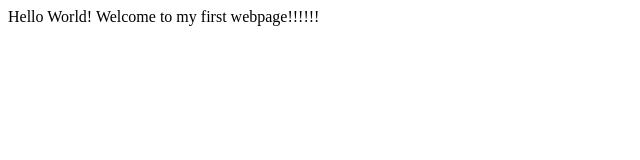
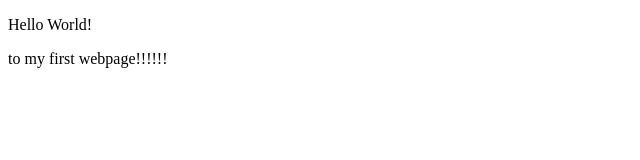
Before and after one commit to ChelseaOwiti/Websitesss, a plain HTML site: page myfirstwebpage.html in a window 1280 px wide. Shown: the whole page, without its empty margins (0-640 px from the left). Drawn offline with Linux system fonts and the light colour scheme.

Commit message:
add paragraphs

```diff
--- a/myfirstwebpage.html
+++ b/myfirstwebpage.html
@@ -4,8 +4,8 @@
     <title>MY FIRST WEBPAGE!</title>
   </head>
   <body>
-    Hello World!
-    Welcome to my first webpage!!!!!!
+    <p>Hello World!</p>
+    <p> to my first webpage!!!!!!</p>
   </body>
 
 </html>
```
